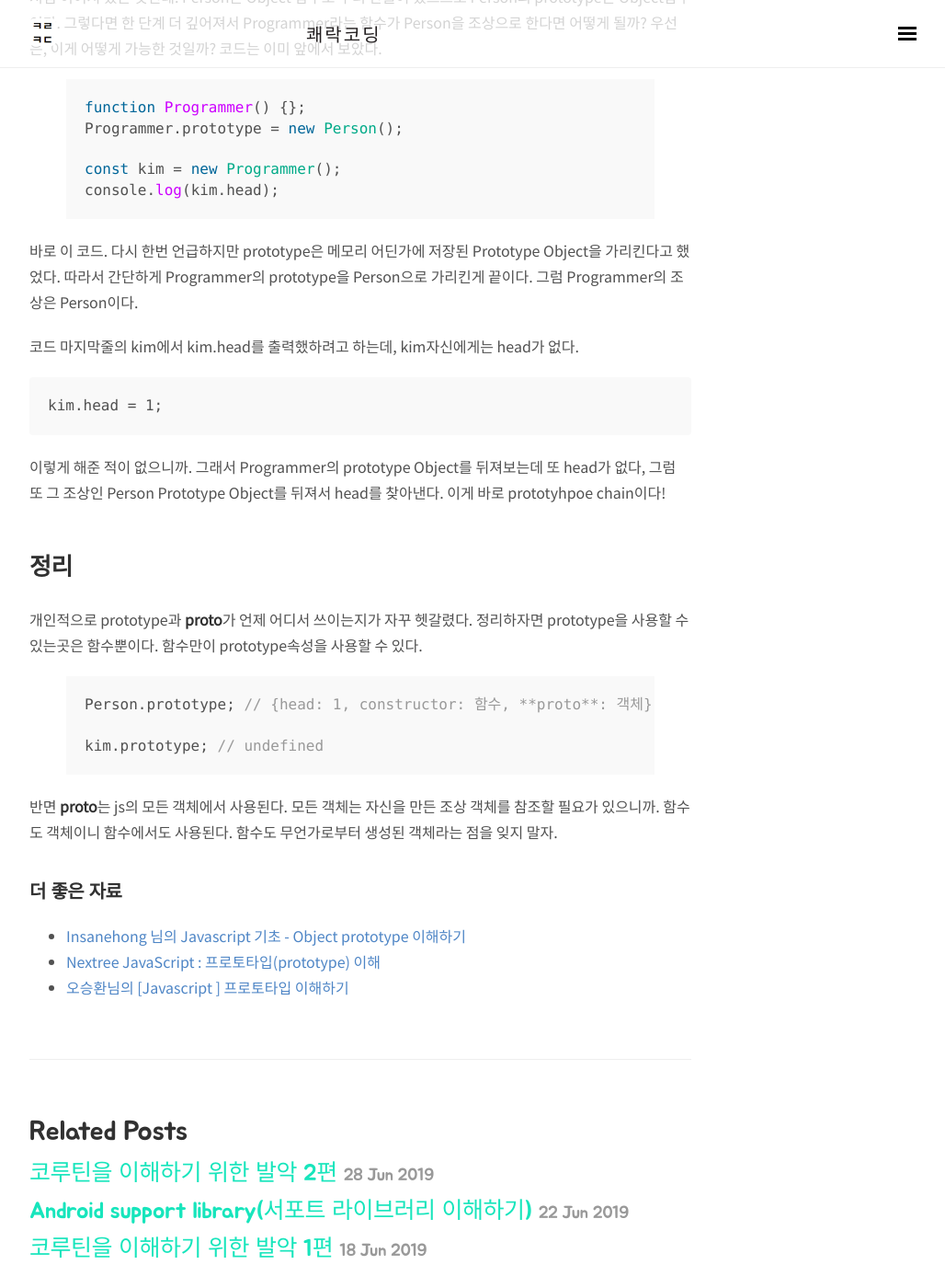
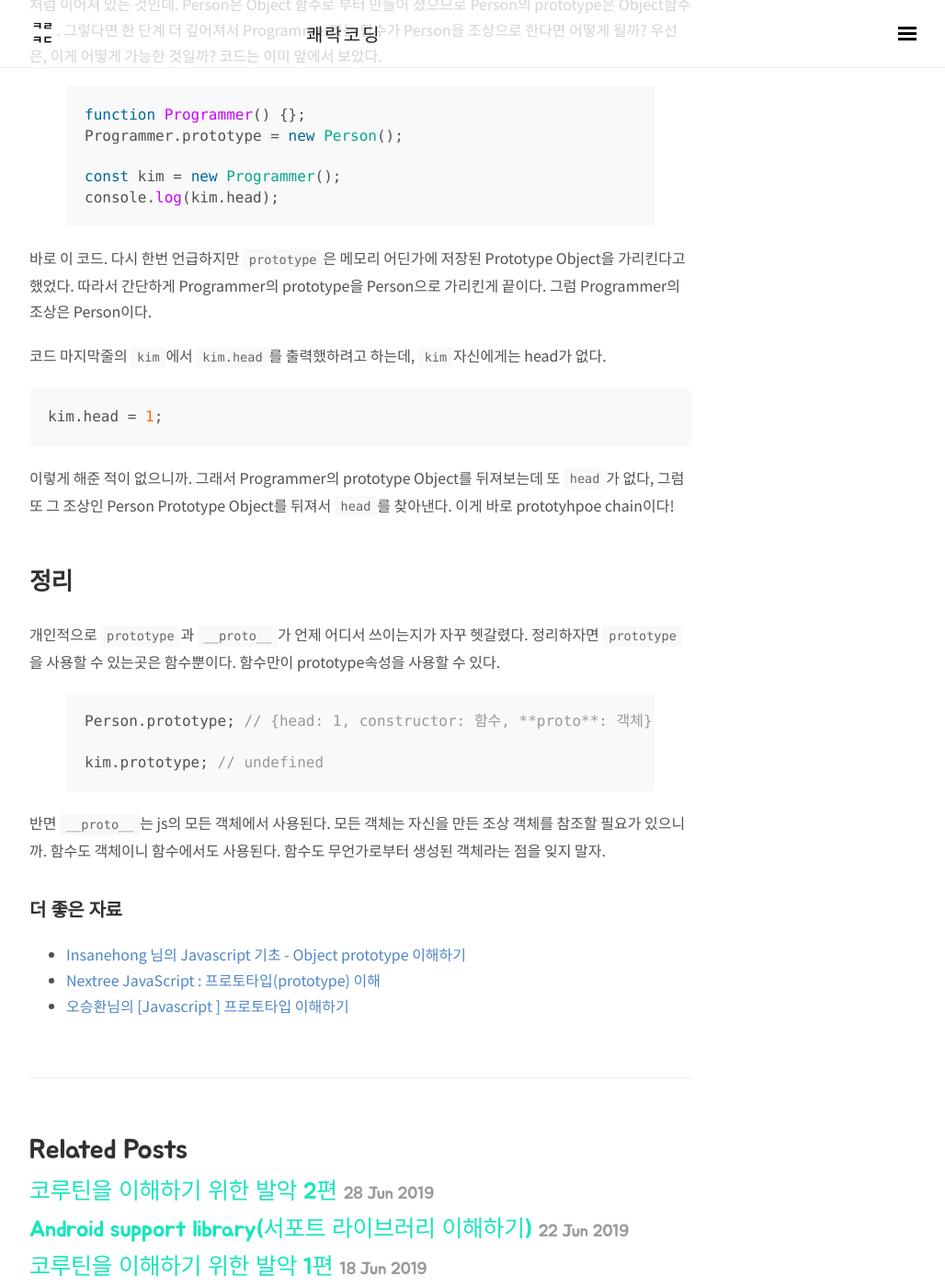
Before and after one commit to wooooooak/wooooooak.github.io, a Jekyll site: the page built from _posts/javascript/2018-08-04-prototype.md, in a window 1280 px wide and 1400 px high, scrolled down 5048 px. Shown: the whole window at 92% size, without its empty margins (248-1276 px from the left). Built offline with Jekyll 4.4.1, drawn with Linux system fonts in a browser that asks for light colours; nearby versions of some CDN libraries; some web fonts are replaced; comment, search, counter and statistics services are not loaded; some of the changed text lies outside the part shown.

Commit message:
오탈자 수정

````diff
--- a/_posts/javascript/2018-08-04-prototype.md
+++ b/_posts/javascript/2018-08-04-prototype.md
@@ -100,13 +100,13 @@ Person.prototype.head = 1;
 
 아까 분명히
 
-```
+```javascript
 Person.prototype.head = 1;
 ```
 
-이 코드를 수행했음에도 불구하고 song 객체를 만들어 로그를 찍어보면 **proto**속성 밖에 없다. 그러나 문제 될 것이 없다! song 객체는 Person함수로 부터 만들어 졌으므로 song의 **proto**는 Person Prototype Object를 가르키고, 이 Person Prototype Object 안에 모든게 들어있으니까
+이 코드를 수행했음에도 불구하고 song 객체를 만들어 로그를 찍어보면 `__proto__`속성 밖에 없다. 그러나 문제 될 것이 없다! song 객체는 `Person` 함수로부터 만들어 졌으므로 `song`의 `__proto__`는 Person Prototype Object를 가르키고, 이 Person Prototype Object 안에 모든게 들어있으니까.
 
-```
+```javascript
 console.log(song.head);
 ```
 
@@ -128,20 +128,20 @@ const kim = new Programmer();
 console.log(kim.head);
 {% endhighlight %}
 
-바로 이 코드. 다시 한번 언급하지만 prototype은 메모리 어딘가에 저장된 Prototype Object을 가리킨다고 했었다. 따라서 간단하게 Programmer의 prototype을 Person으로 가리킨게 끝이다. 그럼 Programmer의 조상은 Person이다.
+바로 이 코드. 다시 한번 언급하지만 `prototype`은 메모리 어딘가에 저장된 Prototype Object을 가리킨다고 했었다. 따라서 간단하게 Programmer의 prototype을 Person으로 가리킨게 끝이다. 그럼 Programmer의 조상은 Person이다.
 
-코드 마지막줄의 kim에서 kim.head를 출력했하려고 하는데, kim자신에게는 head가 없다.
+코드 마지막줄의 `kim`에서 `kim.head`를 출력했하려고 하는데, `kim`자신에게는 head가 없다.
 
-```
+```javascript
 kim.head = 1;
 ```
 
-이렇게 해준 적이 없으니까. 그래서 Programmer의 prototype Object를 뒤져보는데 또 head가 없다, 그럼 또 그 조상인 Person Prototype Object를 뒤져서 head를 찾아낸다. 이게 바로 prototyhpoe chain이다!
+이렇게 해준 적이 없으니까. 그래서 Programmer의 prototype Object를 뒤져보는데 또 `head`가 없다, 그럼 또 그 조상인 Person Prototype Object를 뒤져서 `head`를 찾아낸다. 이게 바로 prototyhpoe chain이다!
 
 ## 정리
 
-개인적으로 prototype과 **proto**가 언제 어디서 쓰이는지가 자꾸 헷갈렸다.
-정리하자면 prototype을 사용할 수 있는곳은 함수뿐이다. 함수만이 prototype속성을 사용할 수 있다.
+개인적으로 `prototype`과 `__proto__`가 언제 어디서 쓰이는지가 자꾸 헷갈렸다.
+정리하자면 `prototype`을 사용할 수 있는곳은 함수뿐이다. 함수만이 prototype속성을 사용할 수 있다.
 
 {% highlight javascript %}
 Person.prototype; // {head: 1, constructor: 함수, **proto**: 객체}
@@ -149,7 +149,7 @@ Person.prototype; // {head: 1, constructor: 함수, **proto**: 객체}
 kim.prototype; // undefined
 {% endhighlight %}
 
-반면 **proto**는 js의 모든 객체에서 사용된다. 모든 객체는 자신을 만든 조상 객체를 참조할 필요가 있으니까. 함수도 객체이니 함수에서도 사용된다. 함수도 무언가로부터 생성된 객체라는 점을 잊지 말자.
+반면 `__proto__`는 js의 모든 객체에서 사용된다. 모든 객체는 자신을 만든 조상 객체를 참조할 필요가 있으니까. 함수도 객체이니 함수에서도 사용된다. 함수도 무언가로부터 생성된 객체라는 점을 잊지 말자.
 
 ### 더 좋은 자료
 
````
Also changed, not shown: other parts of _posts/javascript/2018-08-04-prototype.md (+3 -3 lines).
